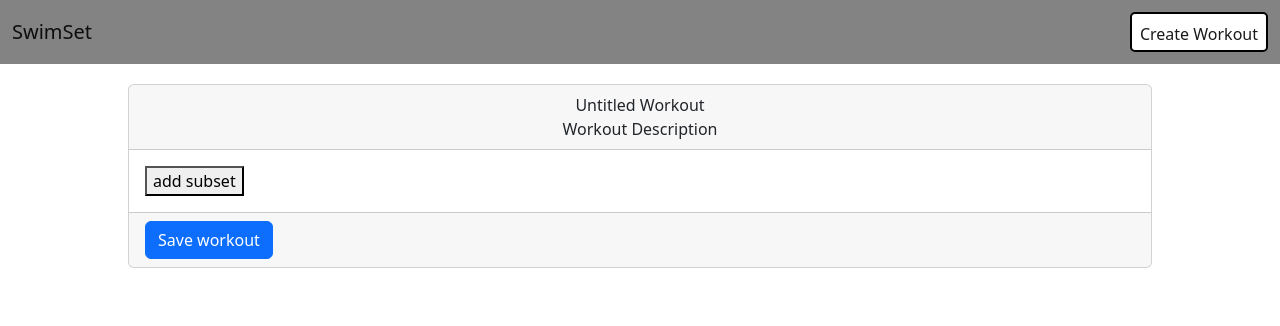
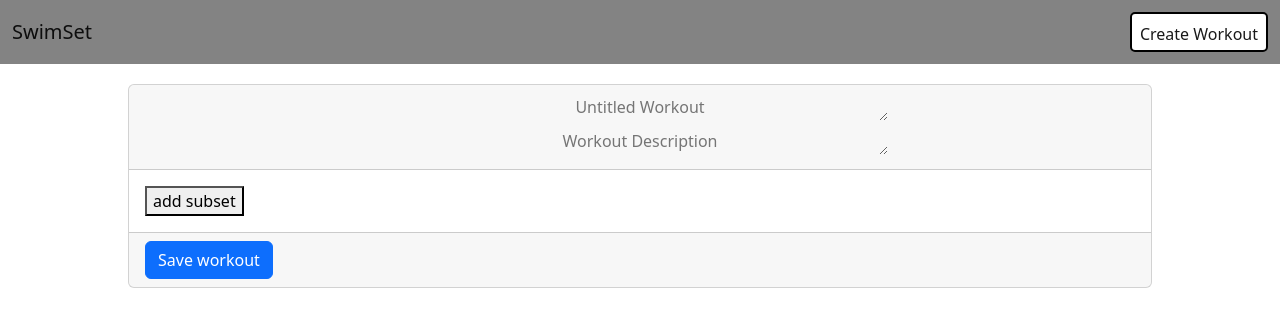
Before and after one commit to mattmurph888/SwimSet, a React (Create React App) app in the folder client/: page /create in a window 1280 px wide. Shown: the top 326 px of the page. Built offline with nearby package versions, Linux system fonts and the light colour scheme.

Commit message:
still working on css

```diff
--- a/client/src/components/create.css
+++ b/client/src/components/create.css
@@ -14,17 +14,33 @@
     margin-bottom: 20px;
 }
 
-.create > .card-header {
+.workout-header {
+    width: 100%;
     display: flex;
     flex-direction: column;
     align-items: center;
     justify-content: center;
 }
 
-#name {
-    width: fit-content;
+.workout-title {
+    width: 100%;
+    text-align: center;
+}
+.workout-title > textarea {
+    width: 50%;
+    text-align: center;
 }
 
-#description {
+.workout-description {
+    width: 100%;
+    text-align: center;
+}
+
+.workout-description > textarea {
     width: 50%;
+    text-align: center;
 }
+
+.workout > .card-body {
+    display: flex;
+}
--- a/client/src/components/create.js
+++ b/client/src/components/create.js
@@ -59,17 +59,21 @@ export default function Create() {
 		<div className="workout-container">
 			<div className="workout card">
 				<form onSubmit={onSubmit}>
-					<div className="card-header text-center">
+					<div className="card-header workout-header">
+						<div className="workout-title">
 							<TextAreaToggle
 								defaultText="Untitled Workout"
 								onTextChange={updateForm}
 								formItem="title"
 							/>
+						</div>
+						<div className="workout-description">
 							<TextAreaToggle
 								defaultText="Workout Description"
 								onTextChange={updateForm}
 								formItem="description"
 							/>
+						</div>
 					</div>
 
 					<div className="card-body">
--- a/client/src/components/numberInputToggle.js
+++ b/client/src/components/numberInputToggle.js
@@ -1,46 +1,52 @@
 import React, { useState } from 'react';
+
 import './numberInputToggle.css';
 
-export default function NumberInputToggle(props) {
-	const [isEditing, setIsEditing] = useState(false);
-	const [number, setNumber] = useState(1);
+export default function NumberAreaToggle(props) {
+	const [number, setNumber] = useState('');
+	const focusedStyle = {
+		border: '1px solid blue',
+		backgroundColor: 'white',
+		outline: 'none',
+	};
+	const unfocusedStyle = {
+		border: 'none',
+		background: 'none',
+		outline: 'none',
+	};
+	const [style, setStyle] = useState(unfocusedStyle);
 
-	const handleFocus = () => {
-		setIsEditing(true);
+	const handleFocus = (event) => {
+		setStyle(focusedStyle);
+		event.target.select();
 	};
 
-	const handleBlur = () => {
-		if (number < 1) {
+	const handleBlur = (event) => {
+		setStyle(unfocusedStyle);
+	};
+
+	const handleNumberChange = (event) => {
+		if (event.target.value === '') {
+			setNumber('')
+		} else if (event.target.value < 1) {
 			setNumber(1);
+		} else {
+			setNumber(event.target.value);
 		}
-		setIsEditing(false);
 		props.onNumChange({ [props.formItem]: number });
 	};
 
-	const handleChange = (event) => {
-		const newNumber = parseInt(event.target.value);
-		if (newNumber > 0) {
-			setNumber(newNumber);
-		} else {
-			setNumber('');
-		}
-	};
-
-	if (isEditing) {
 	return (
 		<input
-				type="number"
+			type='number'
+			placeholder={1}
 			value={number}
-				onChange={handleChange}
+			onChange={handleNumberChange}
 			onBlur={handleBlur}
+			onFocus={handleFocus}
+			style={style}
 			className="num-input"
+			rows={1}
 		/>
 	);
-	} else {
-		return (
-			<div className="num" onClick={handleFocus}>
-				{number}
-			</div>
-		);
 }
-}
--- a/client/src/components/rep.css
+++ b/client/src/components/rep.css
@@ -1,42 +1,13 @@
 .rep {
     display: flex;
-    flex-direction: row;
-    justify-content: space-between;
     width: 100%;
-    margin: 2px;
-}
-
-.rep-description > * {
-    flex-wrap: wrap;
-}
-
-.intervals {
-    display: flex;
     flex-direction: row;
 }
 
-.rep-numbers {
-    display: flex;
-    flex-direction: row;
+.rep > * {
+    margin: 3px;
 }
 
-.by {
-    margin-right: 30px;
-}
-
-.intervals {
-    display: flex;
-    flex-direction: row;
-    align-items: flex-start;
-    /* height: 30px; */
-
-}
-
-.add-interval {
-    border-radius: 5px;
-}
-
-.interval-num {
-    display: flex;
-    flex-direction: row;
-}
+.rep-description {
+    flex: 2;
+  }
--- a/client/src/components/rep.js
+++ b/client/src/components/rep.js
@@ -18,46 +18,40 @@ export default function Rep() {
 		});
 	}
 
-
 	function addInterval() {
 		updateForm({
 			intervals: [
 				...form.intervals,
-				<TextAreaToggle
-					key={form.intervals.length}
-					defaultText="0:00"
-				/>,
+				<TextAreaToggle key={form.intervals.length} defaultText="0:00" />,
 			],
 		});
 	}
 
 	function intervalsList() {
 		return form.intervals.map((rep, i) => {
-			return <div key={i} className='interval-num'>
+			return (
+				<div key={i} className="interval-num">
 					{rep}
-        {i===form.intervals.length-1 ? '' : ', '}
+					{i === form.intervals.length - 1 ? '' : ', '}
 				</div>
+			);
 		});
 	}
 
 	// This following section will display the form that takes the input from the user.
 	return (
 		<div className="rep ">
-			<div className="rep-numbers">
 			<NumberInputToggle
 				onNumChange={updateForm}
 				formItem="num"
 				className="rep-num"
 			/>
-
 			<div className="by">x</div>
-
 			<NumberInputToggle
 				onNumChange={updateForm}
 				formItem="dist"
 				className="rep-dist"
 			/>
-			</div>
 
 			<div className="rep-description">
 				<TextAreaToggle
@@ -67,12 +61,10 @@ export default function Rep() {
 				/>
 			</div>
 
-			<div className="intervals">
-				[{intervalsList()}]
+			<div className="intervals">[{intervalsList()}]</div>
 			<button className="add-interval" type="button" onClick={addInterval}>
 				+
 			</button>
 		</div>
-		</div>
 	);
 }
--- a/client/src/components/subset.css
+++ b/client/src/components/subset.css
@@ -3,5 +3,13 @@
 }
 
 .subset-header {
+    width: 100%;
     text-align: left;
+    margin-bottom: 10px;
 }
+
+.subset-header > textarea {
+    width: 100%;
+    line-height: 2em;
+    height: 2em;
+}
--- a/client/src/components/textAreaToggle.js
+++ b/client/src/components/textAreaToggle.js
@@ -1,35 +1,45 @@
-import React, { useState } from "react";
+import React, { useState } from 'react';
 
 export default function TextAreaToggle(props) {
-  const [isFocused, setIsFocused] = useState(false);
-  const [text, setText] = useState(props.defaultText);
+	const [text, setText] = useState('');
+	const focusedStyle = {
+		border: '1px solid blue',
+		backgroundColor: 'white',
+		outline: 'none',
+	};
+	const unfocusedStyle = {
+		border: 'none',
+		background: 'none',
+		outline: 'none',
+	};
+	const [style, setStyle] = useState(unfocusedStyle);
 
-  const handleFocus = () => {
-    if (text === props.defaultText) {
-        setText('');
-    }
-    setIsFocused(true);
-  };
+	const handleFocus = (event) => {
+		setStyle(focusedStyle);
+    event.target.select();
+	};
 
-  const handleBlur = () => {
-    if (text === '') {
-        setText(props.defaultText);
-    }
-    setIsFocused(false);
-    props.onTextChange({ [props.formItem]: text });
-  };
+	const handleBlur = (event) => {
+		setStyle(unfocusedStyle);
+	};
 
-  const handleTextChange = (event) => {
-    setText(event.target.value);
-  };
+	const handleTextChange = (event) => {
+    event.target.style.height = 'auto';
+    event.target.style.height = `${event.target.scrollHeight}px`;
+		setText(event.target.value);
+		props.onTextChange({ [props.formItem]: text });
+	};
 
-  return (
-    <div>
-      {isFocused ? (
-        <textarea placeholder={props.defaultText} value={text} onChange={handleTextChange} onBlur={handleBlur} />
-      ) : (
-        <div onClick={handleFocus}>{text}</div>
-      )}
-    </div>
-  );
+	return (
+		<textarea
+			placeholder={props.defaultText}
+			value={ text }
+			onChange={handleTextChange}
+			onBlur={handleBlur}
+			onFocus={handleFocus}
+			style={style}
+			className="text-area-toggle"
+      rows = {1}
+		/>
+	);
 }
```
Lines whose indentation alone changed are shown as unchanged.
